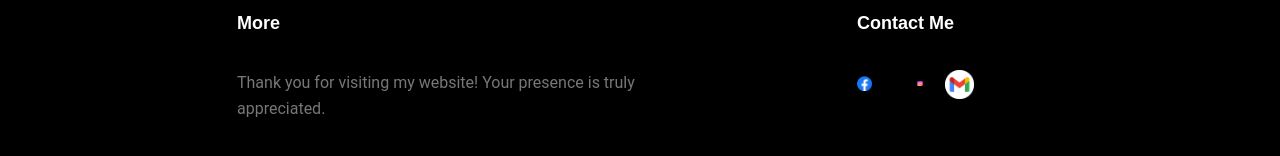
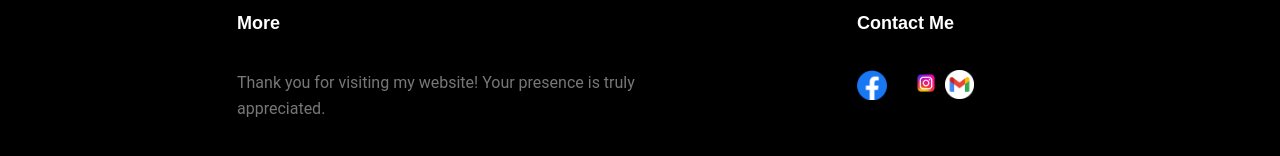
Before and after one commit to Kealyyy/CRB.CV, a plain HTML site: page index.html in a window 1280 px wide. Shown: the part 3243-3399 px from the top of the page. Drawn offline with nearby package versions, Linux system fonts and the light colour scheme.

Commit message:
Update index.html

```diff
--- a/index.html
+++ b/index.html
@@ -157,8 +157,8 @@
         					</div>
 
         					<div class="social_list">
-        						<a href="https://web.facebook.com/ClintBuctuan21"><img src="pictures/fb.png" alt="" width="30%"></a>
-        						<a href="https://www.instagram.com/lnct_reigns/"><img src="pictures/ins.png" alt="" width="30%"></a>
+        						<a href="https://web.facebook.com/ClintBuctuan21"><img src="pictures/fb.png" alt="" width="60%"></a>
+        						<a href="https://www.instagram.com/lnct_reigns/"><img src="pictures/ins.png" alt="" width="100%"></a>
         						<a href="gmail.com"><img src="pictures/gmail.png" alt="" width="30%"></a>
         					</div>
         				</div>
```
